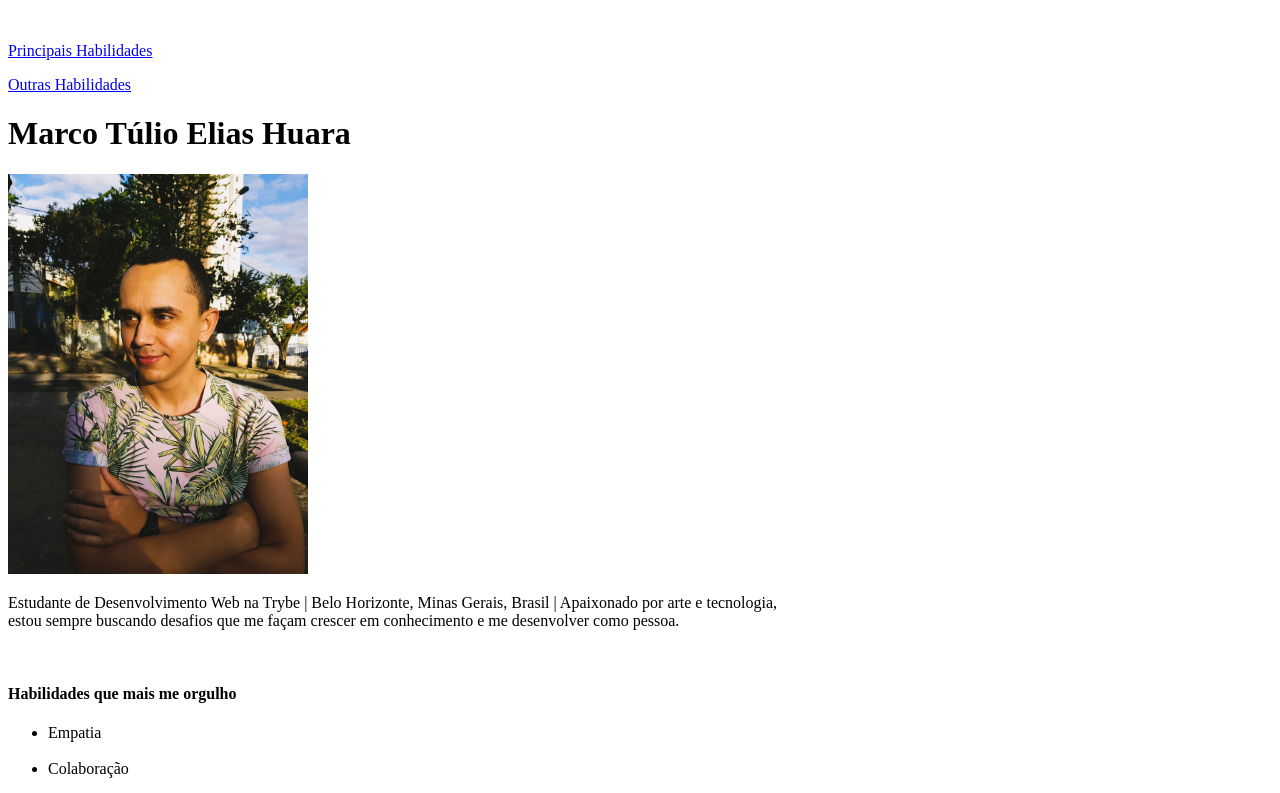
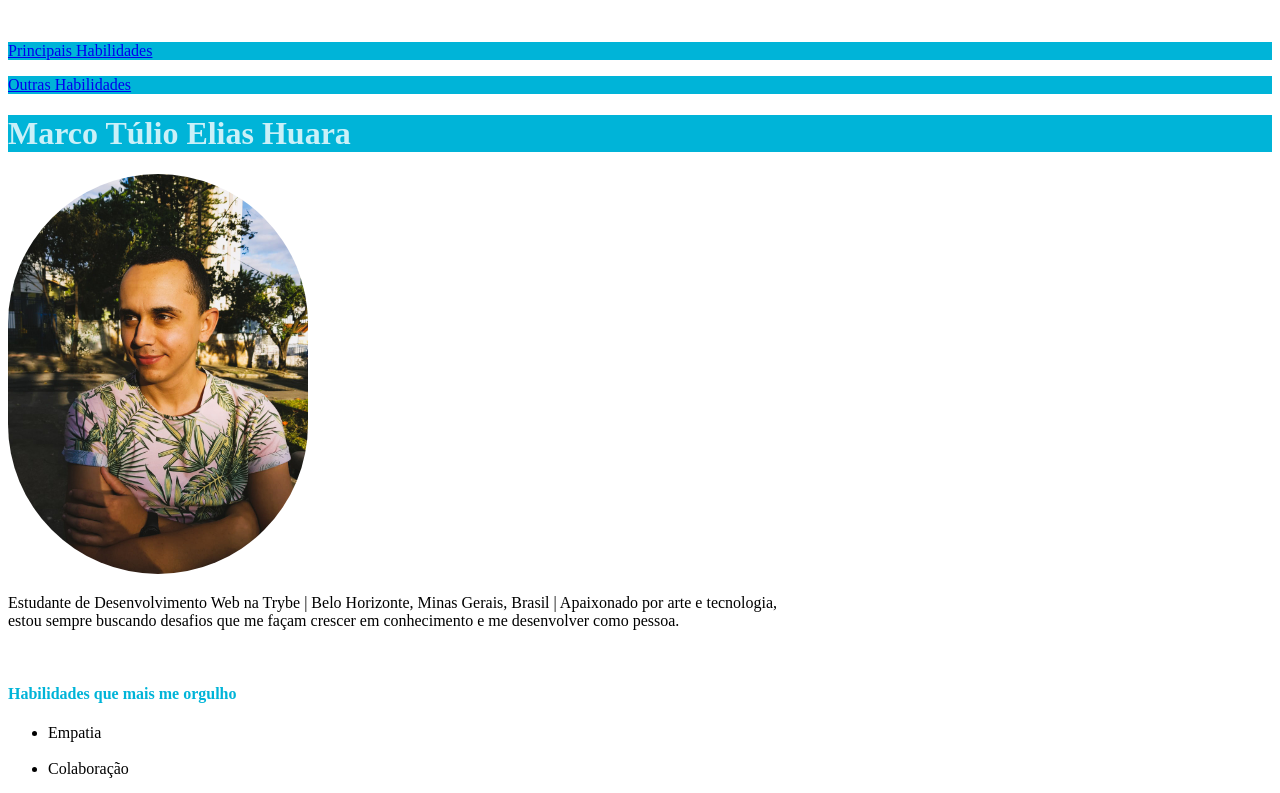
Before and after one commit to marcotulioeh/marcotulioeh.github.io, a plain HTML site: page index.html in a window 1280 px wide. Shown: the top 793 px of the page. Drawn offline with Linux system fonts and the light colour scheme.

Commit message:
Adiciona CSS no portforio

```diff
--- a/index.html
+++ b/index.html
@@ -3,12 +3,27 @@
 <head>
     <meta charset="UTF-8">
     <title>Portfólio</title>
+    <style>
+
+      .topo1 {
+        background-color: #00B4D8;
+        color: #CAF0F8;
+      }
+
+      h4 {
+        color: #00B4D8;
+      }
+
+      img {
+        border-radius: 300px 300px;
+      }
+    </style>
 </head>
 <body>
   <br>
-  <p><a href="#PH">Principais Habilidades</a></p>
-  <p><a href="#OH">Outras Habilidades</a></p>
-    <h1>Marco Túlio Elias Huara</h1>
+  <p class="topo1"><a href="#PH">Principais Habilidades</a></p>
+  <p class="topo1"><a href="#OH">Outras Habilidades</a></p>
+    <h1 class="topo1">Marco Túlio Elias Huara</h1>
     <img src="./Perfil-MT.jpeg" width="300px">
     <p>Estudante de Desenvolvimento Web na Trybe | Belo Horizonte, Minas Gerais, Brasil | Apaixonado por arte e tecnologia, <br>estou sempre buscando desafios que me façam crescer em conhecimento e me desenvolver como pessoa.</p>
     <br>
```
